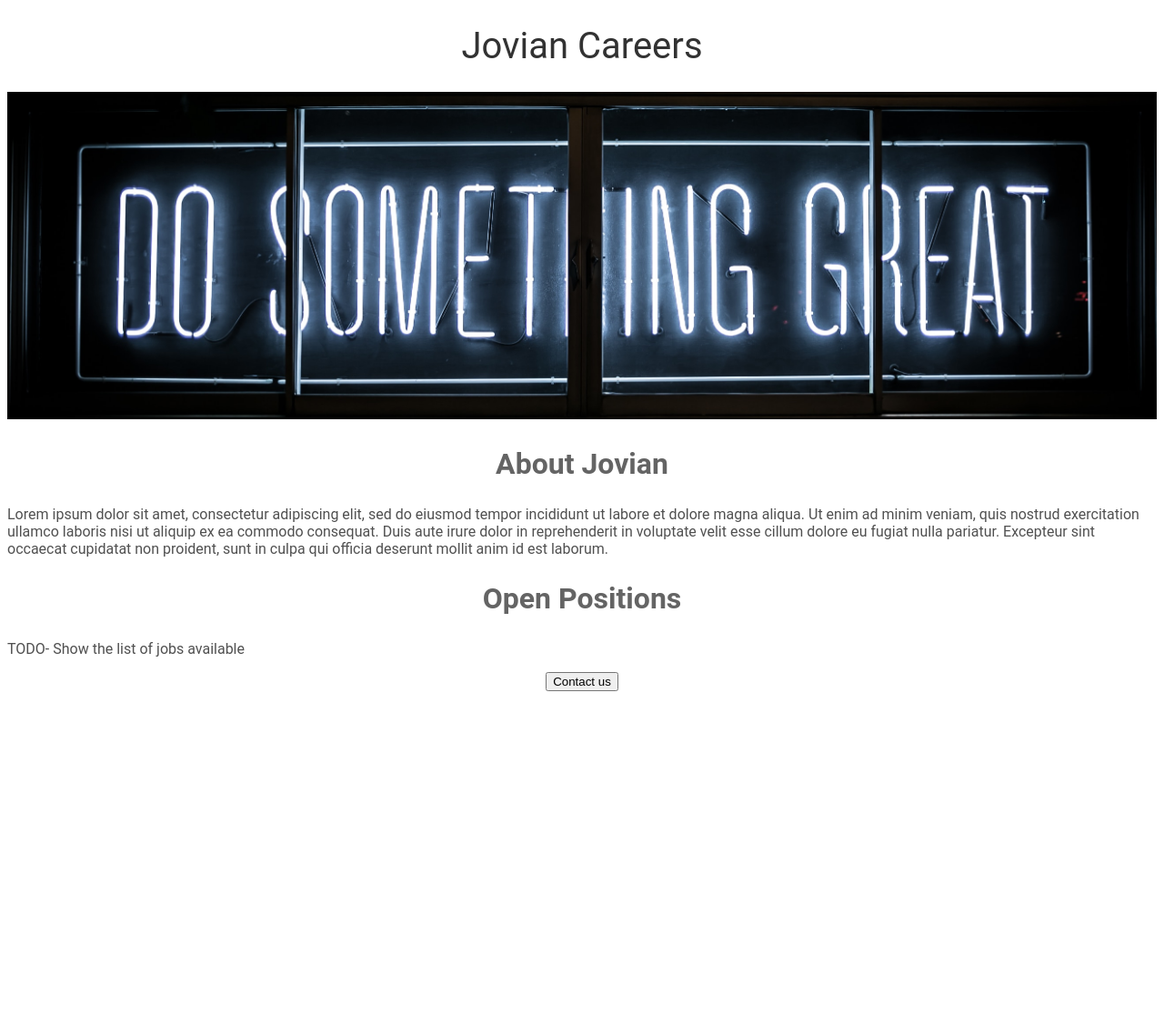
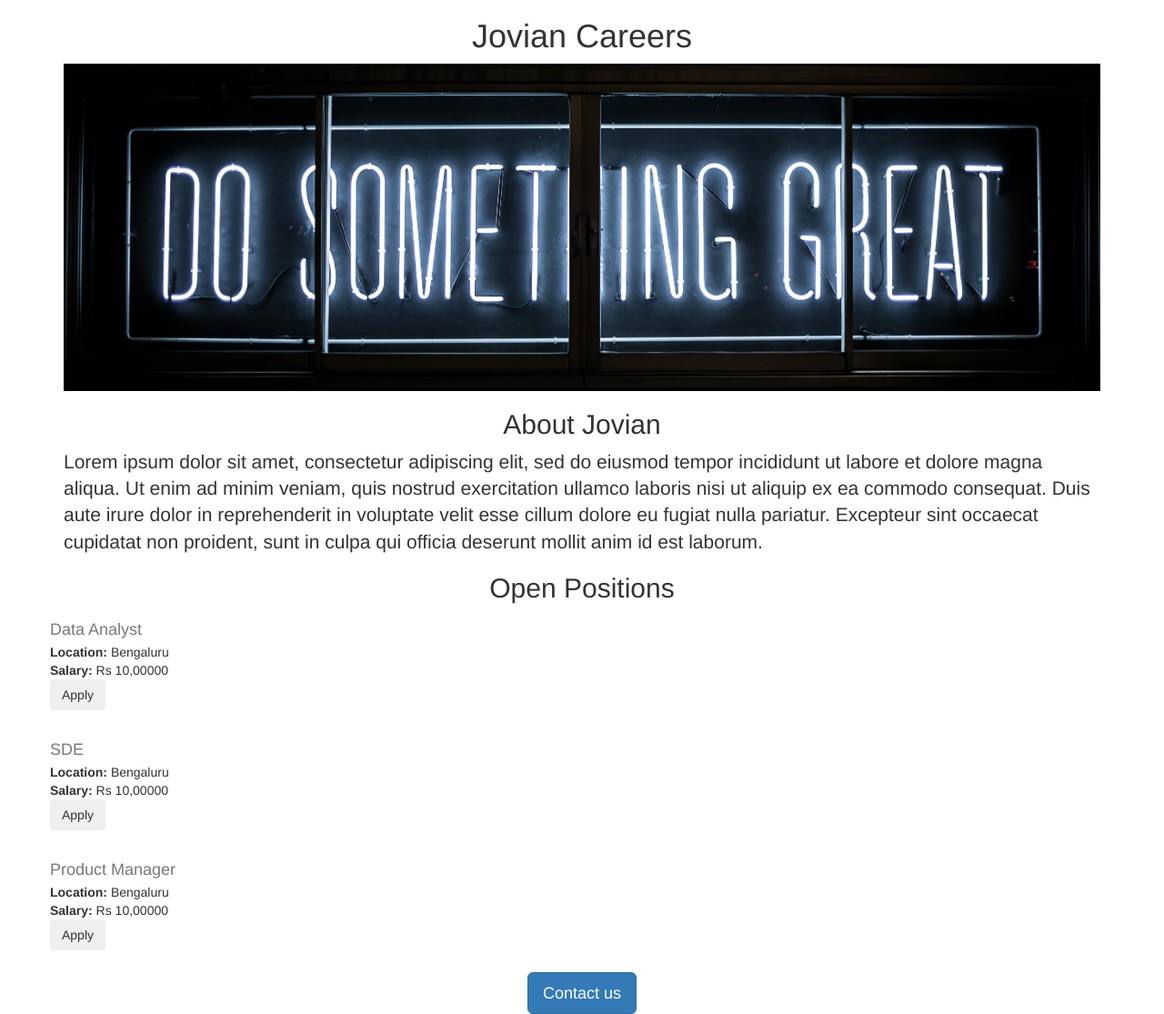
Before and after one commit to kinjalksrivastava/jovian-careers-website, a Flask app: page / in a window 1280 px wide. Shown: the whole page at 91% size. Before the commit the page ends 760 px from the top, so only its background shows below. Run offline with Flask 3, Linux system fonts and the light colour scheme.

Commit message:
added dynamic data and api route

```diff
--- a/app.py
+++ b/app.py
@@ -1,8 +1,34 @@
-from flask import Flask, render_template
-app= Flask(__name__)
+from flask import Flask, render_template, jsonify
+
+app = Flask(__name__)
+
+JOBS = [{
+    'id': 1,
+    'Location': 'Bengaluru',
+    'Salary': 'Rs 10,00000',
+    'Position': 'Data Analyst'
+}, {
+    'id': 2,
+    'Location': 'Bengaluru',
+    'Salary': 'Rs 10,00000',
+    'Position': 'SDE'
+}, {
+    'id': 3,
+    'Location': 'Bengaluru',
+    'Salary': 'Rs 10,00000',
+    'Position': 'Product Manager'
+}]
+
+
 @app.route("/")
 def hello_world():
-  return render_template('home.html')
+  return render_template('home.html', jobs=JOBS)
+
+
+@app.route("/jobs")
+def list_jobs():
+  return jsonify(JOBS)
+
 
 if __name__ == '__main__':
-  app.run(host= '0.0.0.0', debug=True)
+  app.run(host='0.0.0.0', debug=True)
--- a/templates/home.html
+++ b/templates/home.html
@@ -4,49 +4,34 @@
     Jovian  Careers
   </title>
     <style>
-      h1{
-  font-size: 40px;
-font-family: Roboto;
-        font-weight: normal;
-color: rgb(50, 50, 50);
-        text-align: center;
-      }
       #banner{
+        height: 360px;
+object-fit:cover;
         width: 100%;
-        height:  360px;
-        object-fit: cover;
-      }
-      h2 {
-font-family: Roboto;
-        font-size: 32px;
-        color: rgb(100,100,100);
-text-align: center;
-      }
-      p{
-        color: rgb(80, 80, 80);
-        font-family: Roboto;
-      }
-      #container: {
-        max-width: 720px;
-        margin: 0 auto 0 auto;
-
-
       }
     </style>
+    <meta charset="utf-8">
+    <meta http-equiv="X-UA-Compatible" content="IE=edge">
+    <meta name="viewport" content="width=device-width, initial-scale=1">
+    <link rel="stylesheet" href="https://cdn.jsdelivr.net/npm/bootstrap@3.4.1/dist/css/bootstrap.min.css" integrity="sha384-HSMxcRTRxnN+Bdg0JdbxYKrThecOKuH5zCYotlSAcp1+c8xmyTe9GYg1l9a69psu" crossorigin="anonymous">
 
   </head>
   <body>
-    <div id="container">
-    <h1> Jovian Careers</h1>
-  <img id="banner" src="/static/banner.jpg" height= 320>
-    <h2>
+    <div class="container">
+    <h1 class="text-center mt-2 mb-4"> Jovian Careers</h1>
+  <img class="img-fluid" id="banner" src="/static/banner.jpg" height= 320>
+    <h2 class="text-center">
       About Jovian
     </h2>
-    <p>Lorem ipsum dolor sit amet, consectetur adipiscing elit, sed do eiusmod tempor incididunt ut labore et dolore magna aliqua. Ut enim ad minim veniam, quis nostrud exercitation ullamco laboris nisi ut aliquip ex ea commodo consequat. Duis aute irure dolor in reprehenderit in voluptate velit esse cillum dolore eu fugiat nulla pariatur. Excepteur sint occaecat cupidatat non proident, sunt in culpa qui officia deserunt mollit anim id est laborum.</p>
-    <h2> Open Positions</h2>
-    <p>TODO- Show the list of jobs available</p>
-      <div style="text-align:center;">
-    <button> Contact us</button>
+    <p class="lead">Lorem ipsum dolor sit amet, consectetur adipiscing elit, sed do eiusmod tempor incididunt ut labore et dolore magna aliqua. Ut enim ad minim veniam, quis nostrud exercitation ullamco laboris nisi ut aliquip ex ea commodo consequat. Duis aute irure dolor in reprehenderit in voluptate velit esse cillum dolore eu fugiat nulla pariatur. Excepteur sint occaecat cupidatat non proident, sunt in culpa qui officia deserunt mollit anim id est laborum.</p>
+    <h2 class="mt-2 mb-4 text-center "> Open Positions</h2>
+    <div>
+      {% for job in jobs %}
+     {% include 'jobitem.html' %}
+      {% endfor %}
+    </div>
+      <div class="text-center">
+    <button class="btn btn-primary btn-lg"> Contact us</button>
       </div>
     </div>
   </body>
--- /dev/null
+++ b/templates/jobitem.html
@@ -0,0 +1,10 @@
+<div class="border-bottom row" style="margin-bottom:16px; padding-bottom:8px;">
+  <div class="col-9">
+ <h4 style="color:rgb(120,120,120); margin-bottom:4px;"> {{job['Position']}}</h4>
+  <div> <b> Location:</b> {{job['Location']}} </div>
+  <div> <b> Salary:</b> {{job['Salary']}} </div>
+</div>
+  <div class="col-3">
+    <button type="button" class="btn btn-outline-primary">Apply</button>
+  </div>
+</div>
```
